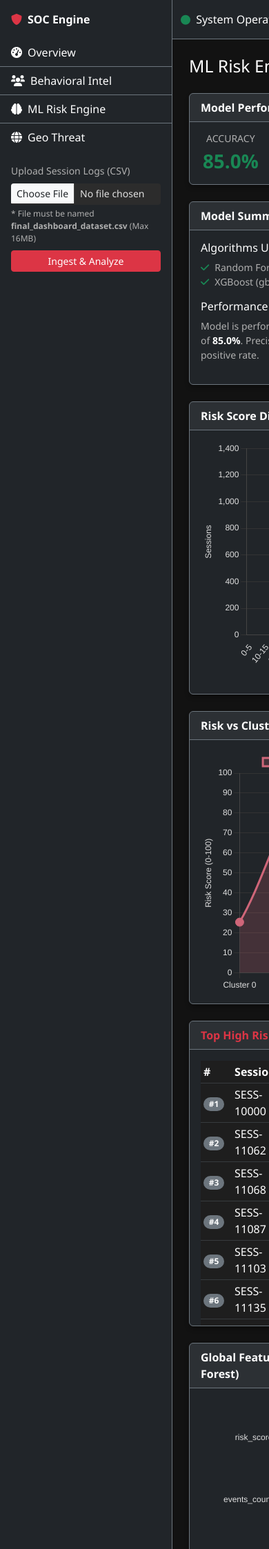
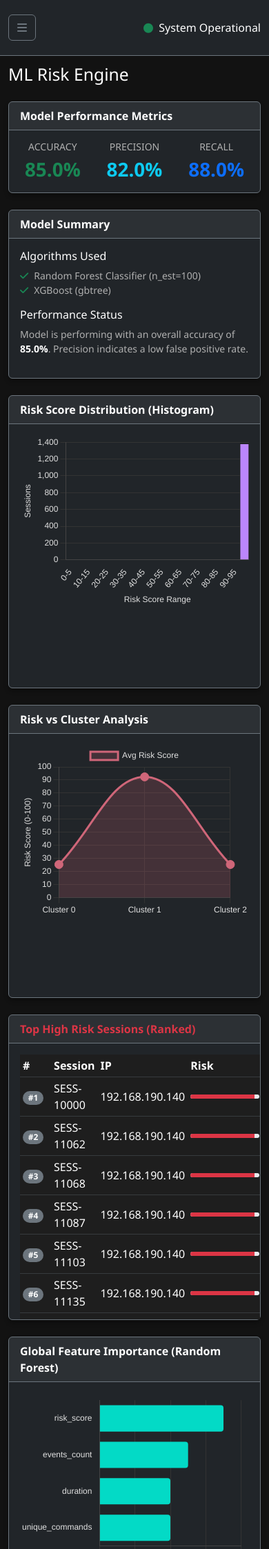
Before and after one commit to ansarimohammad/ai-ssh-honeypot-threat-intel, a Flask app: page /risk in a window 390 px wide. Shown: the top 2246 px of the page at 69% size. Run offline with Flask 3, Linux system fonts and the light colour scheme.

Commit message:
fix: add responsiveness and file locations of files and hamburger add

```diff
--- a/app.py
+++ b/app.py
@@ -427,11 +427,24 @@ def upload_file():
         load_and_train()
         return redirect(url_for('index'))
 
+# Initialize data on startup (ensure this runs for Gunicorn workers)
+try:
+    print("🚀 Initializing application data...")
+    load_and_train()
+except Exception as e:
+    print(f"⚠️ Startup initialization warning: {e}")
+
 if __name__ == '__main__':
-    # Initial load
-    load_and_train()
+    # Initial load is already handled above
     # Use os.environ.get for port, default to 5000
     # Set debug to False for production
     port = int(os.environ.get('PORT', 5000))
+    # Explicitly disable debug mode unless FLASK_ENV is set to development
     debug_mode = os.environ.get('FLASK_ENV') == 'development'
+
+    if debug_mode:
+        print("⚠️ Running in DEBUG mode")
+    else:
+        print("✅ Running in PRODUCTION mode")
+
     app.run(debug=debug_mode, host='0.0.0.0', port=port)
--- a/static/style.css
+++ b/static/css/style.css
@@ -97,3 +97,52 @@ a:hover {
 h1, h2, h3, h4, h5, h6, .h1, .h2, .h3, .h4, .h5, .h6 {
     color: #ffffff;
 }
+
+/* --- Mobile Responsiveness --- */
+@media (max-width: 768px) {
+    #sidebar-wrapper {
+        margin-left: -250px;
+        transition: margin 0.25s ease-out;
+        position: fixed;
+        height: 100vh;
+        z-index: 1000;
+    }
+
+    #wrapper.toggled #sidebar-wrapper {
+        margin-left: 0;
+    }
+
+    /* Overlay for sidebar */
+    .sidebar-overlay {
+        display: none;
+        position: fixed;
+        top: 0;
+        left: 0;
+        width: 100vw;
+        height: 100vh;
+        background: rgba(0, 0, 0, 0.5);
+        z-index: 900;
+    }
+    .sidebar-overlay.active {
+        display: block;
+    }
+
+    #page-content-wrapper {
+        width: 100%;
+        position: relative;
+    }
+
+    .container-fluid {
+        padding: 0.75rem !important;
+    }
+
+    /* Chart containers on mobile */
+    .card-body canvas {
+        max-height: 250px !important;
+    }
+
+    /* Table scrolling on mobile */
+    .table-responsive {
+        overflow-x: auto;
+    }
+}
--- a/templates/layout.html
+++ b/templates/layout.html
@@ -9,7 +9,7 @@
     <link href="https://cdn.jsdelivr.net/npm/bootstrap@5.3.0/dist/css/bootstrap.min.css" rel="stylesheet">
     <link rel="stylesheet" href="https://cdnjs.cloudflare.com/ajax/libs/font-awesome/6.0.0/css/all.min.css">
     <link rel="stylesheet" href="https://unpkg.com/leaflet@1.9.4/dist/leaflet.css" />
-    <link rel="stylesheet" href="{{ url_for('static', filename='style.css') }}">
+    <link rel="stylesheet" href="{{ url_for('static', filename='css/style.css') }}">
 
     <!-- JS Dependencies -->
     <script src="https://cdn.jsdelivr.net/npm/chart.js@4.4.1/dist/chart.umd.min.js"></script>
@@ -25,16 +25,16 @@
             </div>
             <div class="list-group list-group-flush">
                 <a href="/" class="list-group-item list-group-item-action bg-dark text-white border-secondary">
-                    <i class="fas fa-tachometer-alt me-2"></i>Overview
+                    <i class="fas fa-tachometer-alt me-2"></i>SOC Overview
                 </a>
                 <a href="/behavioral" class="list-group-item list-group-item-action bg-dark text-white border-secondary">
                     <i class="fas fa-users me-2"></i>Behavioral Intel
                 </a>
+                <a href="/geo" class="list-group-item list-group-item-action bg-dark text-white border-secondary">
+                    <i class="fas fa-globe me-2"></i>Geo Threat
+                </a>
                 <a href="/risk" class="list-group-item list-group-item-action bg-dark text-white border-secondary">
                     <i class="fas fa-brain me-2"></i>ML Risk Engine
-                </a>
-                <a href="/geo" class="list-group-item list-group-item-action bg-dark text-white border-secondary">
-                    <i class="fas fa-globe me-2"></i>Geo Threat
                 </a>
             </div>
 
@@ -43,7 +43,7 @@
                     <label for="fileUpload" class="form-label text-muted small">Upload Session Logs (CSV)</label>
                     <input class="form-control form-control-sm bg-secondary text-white border-0" type="file" id="fileUpload" name="file">
                     <div class="form-text text-muted small mt-1" style="font-size: 0.75rem;">
-                        * File must be named <strong>final_dashboard_dataset.csv</strong> (Max 16MB)
+                        <i class="fas fa-info-circle me-1"></i>Max 16MB. Ensure CSV has correct columns (src_ip, event_count, session_duration, etc.)
                     </div>
                     <button type="submit" class="btn btn-danger btn-sm w-100 mt-2">Ingest & Analyze</button>
                 </form>
@@ -54,6 +54,9 @@
         <div id="page-content-wrapper" class="w-100">
             <nav class="navbar navbar-expand-lg navbar-dark bg-dark border-bottom border-secondary">
                 <div class="container-fluid">
+                    <button class="btn btn-outline-secondary d-md-none me-2" id="sidebarToggle">
+                        <i class="fas fa-bars"></i>
+                    </button>
                     <span class="navbar-text text-white">
                         <i class="fas fa-circle text-success small me-1"></i> System Operational
                     </span>
@@ -66,8 +69,27 @@
         </div>
     </div>
 
+    <!-- Sidebar Overlay for Mobile -->
+    <div class="sidebar-overlay" id="sidebarOverlay"></div>
+
     <script src="https://cdn.jsdelivr.net/npm/bootstrap@5.3.0/dist/js/bootstrap.bundle.min.js"></script>
-    <script src="{{ url_for('static', filename='dashboard.js') }}"></script>
+    <script>
+        // Sidebar Toggle Logic
+        document.getElementById('sidebarToggle').addEventListener('click', function() {
+            document.getElementById('wrapper').classList.toggle('toggled');
+            document.getElementById('sidebarOverlay').classList.toggle('active');
+        });
+
+        // Close sidebar when clicking overlay
+        const overlay = document.getElementById('sidebarOverlay');
+        if(overlay) {
+            overlay.addEventListener('click', function() {
+                document.getElementById('wrapper').classList.remove('toggled');
+                overlay.classList.remove('active');
+            });
+        }
+    </script>
+    <script src="{{ url_for('static', filename='js/dashboard.js') }}"></script>
     {% block scripts %}{% endblock %}
 </body>
 </html>
--- a/templates/risk.html
+++ b/templates/risk.html
@@ -1,26 +1,26 @@
 {% extends "layout.html" %}
 
 {% block content %}
-<link rel="stylesheet" href="{{ url_for('static', filename='risk.css') }}">
+<link rel="stylesheet" href="{{ url_for('static', filename='css/risk.css') }}">
 
 <h2 class="text-white mb-4">ML Risk Engine</h2>
 
 <div class="row g-4 mb-4">
     <!-- Model Metrics -->
-    <div class="col-md-8">
+    <div class="col-12 col-lg-8">
         <div class="card bg-dark border-secondary text-white h-100">
             <div class="card-header border-secondary">Model Performance Metrics</div>
             <div class="card-body">
                 <div class="row text-center h-100 align-items-center" id="modelMetrics">
-                    <div class="col metric-card">
+                    <div class="col-4 metric-card">
                         <h5 class="text-muted small text-uppercase">Accuracy</h5>
                         <h3 class="text-success display-6 fw-bold" id="metric-acc">--</h3>
                     </div>
-                    <div class="col metric-card">
+                    <div class="col-4 metric-card">
                         <h5 class="text-muted small text-uppercase">Precision</h5>
                         <h3 class="text-info display-6 fw-bold" id="metric-prec">--</h3>
                     </div>
-                    <div class="col metric-card">
+                    <div class="col-4 metric-card">
                         <h5 class="text-muted small text-uppercase">Recall</h5>
                         <h3 class="text-primary display-6 fw-bold" id="metric-rec">--</h3>
                     </div>
@@ -30,7 +30,7 @@
     </div>
 
     <!-- Model Summary -->
-    <div class="col-md-4">
+    <div class="col-12 col-lg-4">
         <div class="card bg-dark border-secondary text-white h-100">
             <div class="card-header border-secondary">Model Summary</div>
             <div class="card-body" id="modelSummaryContent">
@@ -42,7 +42,7 @@
 
 <div class="row g-4 mb-4">
     <!-- Risk Prediction Chart -->
-    <div class="col-md-4">
+    <div class="col-12 col-md-6 col-lg-4">
         <div class="card bg-dark border-secondary text-white h-100">
             <div class="card-header border-secondary">Risk Score Distribution (Histogram)</div>
             <div class="card-body">
@@ -54,7 +54,7 @@
     </div>
 
     <!-- Risk Prediction Chart (Cluster) -->
-    <div class="col-md-4">
+    <div class="col-12 col-md-6 col-lg-4">
         <div class="card bg-dark border-secondary text-white h-100">
             <div class="card-header border-secondary">Risk vs Cluster Analysis</div>
             <div class="card-body">
@@ -66,7 +66,7 @@
     </div>
 
     <!-- High Risk Session Rank List -->
-    <div class="col-md-4">
+    <div class="col-12 col-lg-4">
         <div class="card bg-dark border-secondary text-white h-100">
             <div class="card-header border-secondary text-danger">Top High Risk Sessions (Ranked)</div>
             <div class="card-body overflow-auto" style="max-height: 400px;">
@@ -91,7 +91,7 @@
 
 <div class="row g-4">
     <!-- Feature Importance -->
-    <div class="col-md-6">
+    <div class="col-12 col-lg-6">
         <div class="card bg-dark border-secondary text-white h-100">
             <div class="card-header border-secondary">Global Feature Importance (Random Forest)</div>
             <div class="card-body">
@@ -103,7 +103,7 @@
     </div>
 
     <!-- SHAP Values -->
-    <div class="col-md-6">
+    <div class="col-12 col-lg-6">
         <div class="card bg-dark border-secondary text-white h-100">
             <div class="card-header border-secondary">SHAP Explainability (Mean Absolute Value)</div>
             <div class="card-body">
@@ -118,5 +118,5 @@
 {% endblock %}
 
 {% block scripts %}
-<script src="{{ url_for('static', filename='risk.js') }}"></script>
+<script src="{{ url_for('static', filename='js/risk.js') }}"></script>
 {% endblock %}
```
Also changed, not shown: templates/behavioral.html (+7 -7 lines), templates/geo.html (+9 -9 lines), templates/index.html (+6 -6 lines), README.md, static/css/behavioral.css (renamed from static/behavioral.css), static/css/geo.css (renamed from static/geo.css), static/css/risk.css (renamed from static/risk.css), static/js/behavioral.js (renamed from static/behavioral.js), static/js/dashboard.js (renamed from static/dashboard.js), static/js/geo.js (renamed from static/geo.js), static/js/risk.js (renamed from static/risk.js).
